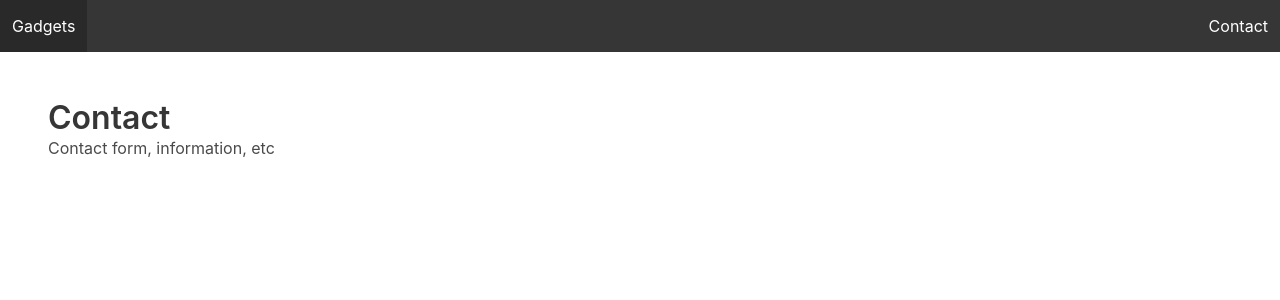
After one commit to Dosu333/ecommerce, a Django app: template gadgets/apps/core/templates/contact.html in a window 1280 px wide. The commit adds this page. Shown: the top 300 px of the page. Run offline with Django 3.2, Linux system fonts and the light colour scheme; the template is opened without the code that fills it, so the values that code supplies are empty.

Commit message:
Created frontpage and contact viewas with templates

```diff
--- a/gadgets/apps/core/apps.py
+++ b/gadgets/apps/core/apps.py
@@ -3,4 +3,4 @@ from django.apps import AppConfig
 
 class CoreConfig(AppConfig):
     default_auto_field = 'django.db.models.BigAutoField'
-    name = 'core'
+    name = 'apps.core'
--- a/gadgets/apps/core/templates/base.html
+++ b/gadgets/apps/core/templates/base.html
@@ -7,7 +7,7 @@
     <link rel="stylesheet" href="https://cdn.jsdelivr.net/npm/bulma@0.9.0/css/bulma.min.css">
 </head>
 <body>
-    <nav class="navbar">
+    <nav class="navbar is-dark">
         <div class="navbar-brand">
             <a class="navbar-item" href="/">Gadgets</a>
             <a role="button" class="navbar-burger burger" aria-label="menu" aria-expanded="false" data-target='main-navbar'>
@@ -19,7 +19,7 @@
 
         <div id="main-navbar" class="navbar-menu">
             <div class="navbar-end">
-                <a class="navbar-item">Contact</a>
+                <a href='{% url 'contact' %}' class="navbar-item">Contact</a>
             </div>
 
         </div>
--- /dev/null
+++ b/gadgets/apps/core/templates/contact.html
@@ -0,0 +1,7 @@
+{% extends 'base.html' %}
+
+{% block content %}
+    <h1 class="title">Contact</h1>
+
+    Contact form, information, etc
+{% endblock %}
--- /dev/null
+++ b/gadgets/apps/core/templates/frontpage.html
@@ -0,0 +1,5 @@
+{% extends 'base.html' %}
+
+{% block content %}
+    <h1 class="title">The frontpage</h1>
+{% endblock %}
--- a/gadgets/apps/core/views.py
+++ b/gadgets/apps/core/views.py
@@ -1,3 +1,7 @@
 from django.shortcuts import render
 
-# Create your views here.
+def frontpage(request):
+    return render(request, 'frontpage.html')
+
+def contact(request):
+    return render(request, 'contact.html')
--- a/gadgets/gadgets/settings.py
+++ b/gadgets/gadgets/settings.py
@@ -37,6 +37,7 @@ INSTALLED_APPS = [
     'django.contrib.sessions',
     'django.contrib.messages',
     'django.contrib.staticfiles',
+    'apps.core',
 ]
 
 MIDDLEWARE = [
--- a/gadgets/gadgets/urls.py
+++ b/gadgets/gadgets/urls.py
@@ -16,6 +16,10 @@ Including another URLconf
 from django.contrib import admin
 from django.urls import path
 
+from apps.core.views import frontpage, contact
+
 urlpatterns = [
+    path('', frontpage, name='frontpage'),
+    path('contact/', contact, name='contact'),
     path('admin/', admin.site.urls),
 ]
```
Also changed, not shown: gadgets/db.sqlite3.
